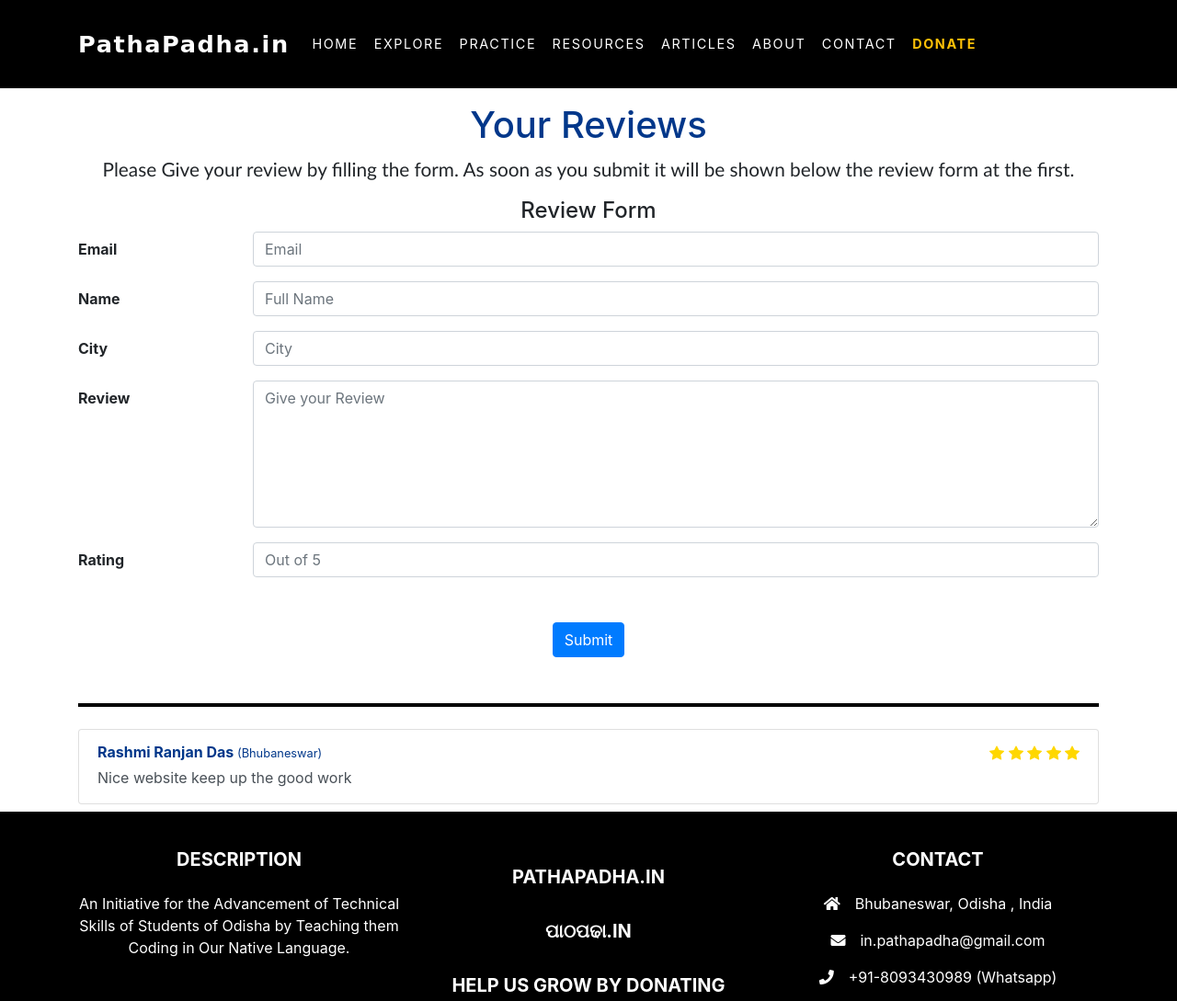
After one commit to rashmi-ranjan-das/education, a Django app: page /review_page/ in a window 1280 px wide. The commit adds this page. Shown: the top 1089 px of the page at 92% size. Run offline with Django 3.2, Linux system fonts and the light colour scheme; data comes from the database, SQL or seed files in the repository; both versions use the stored data as it was after the commit; some libraries are stand-ins or nearby versions.

Commit message:
Client review added

```diff
--- a/main/admin.py
+++ b/main/admin.py
@@ -1,5 +1,5 @@
 from django.contrib import admin
-from .models import Books, Python, Cplusplus, MLAI
+from .models import Books, Python, Cplusplus, MLAI, Reviews
 # Register your models here.
 @admin.register(Books)
 class BooksAdmin(admin.ModelAdmin):
@@ -16,3 +16,7 @@ class CplusplusAdmin(admin.ModelAdmin):
 @admin.register(MLAI)
 class MLAIAdmin(admin.ModelAdmin):
     list_display = ('id', 'name', 'link')
+
+@admin.register(Reviews)
+class ReviewAdmin(admin.ModelAdmin):
+    list_display = ('id', 'name', 'email', 'city', 'review', 'rating')
--- a/main/models.py
+++ b/main/models.py
@@ -16,3 +16,10 @@ class Python(models.Model):
 class MLAI(models.Model):
     name = models.CharField(max_length=50)
     link = models.CharField(max_length=1000)
+
+class Reviews(models.Model):
+    name = models.CharField(max_length=50)
+    email = models.EmailField()
+    city = models.CharField(max_length=30)
+    review = models.CharField(max_length=500)
+    rating = models.CharField(max_length=10)
--- a/main/templates/main/base.html
+++ b/main/templates/main/base.html
@@ -5,13 +5,14 @@
     <meta charset="UTF-8">
     <meta name="viewport" content="width=device-width, initial-scale=1.0">
     <title>Learn Coding In Odia</title>
+    <script type="text/javascript" src="https://ajax.googleapis.com/ajax/libs/jquery/3.3.1/jquery.min.js"></script>
     <link rel="stylesheet" href="https://pro.fontawesome.com/releases/v5.10.0/css/all.css" integrity="sha384-AYmEC3Yw5cVb3ZcuHtOA93w35dYTsvhLPVnYs9eStHfGJvOvKxVfELGroGkvsg+p" crossorigin="anonymous"/>
     <link rel="stylesheet" href="https://stackpath.bootstrapcdn.com/bootstrap/4.4.1/css/bootstrap.min.css" integrity="sha384-Vkoo8x4CGsO3+Hhxv8T/Q5PaXtkKtu6ug5TOeNV6gBiFeWPGFN9MuhOf23Q9Ifjh" crossorigin="anonymous">
     <link rel="stylesheet" href="{% static 'main/css/style.css' %}">
     <style>
         .nav-link{
-            font-size: 1rem;
-            margin: 0.2%;
+            font-size: 0.9rem;
+            margin: 0.1%;
         }
     </style>
     <script>(function(w, d) { w.CollectId = "5f7a12a20f65cb31086fdf11"; var h = d.head || d.getElementsByTagName("head")[0]; var s = d.createElement("script"); s.setAttribute("type", "text/javascript"); s.async=true; s.setAttribute("src", "https://collectcdn.com/launcher.js"); h.appendChild(s); })(window, document);</script>
@@ -104,7 +105,6 @@
         </a>
     </footer>
 </div>
-    <script src="{% static 'main/js/main.js' %}"></script>
     <script src="https://code.jquery.com/jquery-3.4.1.slim.min.js" integrity="sha384-J6qa4849blE2+poT4WnyKhv5vZF5SrPo0iEjwBvKU7imGFAV0wwj1yYfoRSJoZ+n" crossorigin="anonymous"></script>
     <script src="https://cdn.jsdelivr.net/npm/popper.js@1.16.0/dist/umd/popper.min.js" integrity="sha384-Q6E9RHvbIyZFJoft+2mJbHaEWldlvI9IOYy5n3zV9zzTtmI3UksdQRVvoxMfooAo" crossorigin="anonymous"></script>
     <script src="https://stackpath.bootstrapcdn.com/bootstrap/4.4.1/js/bootstrap.min.js" integrity="sha384-wfSDF2E50Y2D1uUdj0O3uMBJnjuUD4Ih7YwaYd1iqfktj0Uod8GCExl3Og8ifwB6" crossorigin="anonymous"></script>
--- a/main/templates/main/resources.html
+++ b/main/templates/main/resources.html
@@ -6,8 +6,8 @@
 <div class="container mt-3 section2" style="text-align: center">
     <h1 style="color:  #00378a;">Resources</h1>
 </div>
-<div class="container mt-3 mb-2">
-    <div class="container mt-3">
+<div class="container mt-1">
+    <div class="container">
         <br>
         <ul class="nav nav-tabs reset-nav">
           <li class="nav-item">
--- /dev/null
+++ b/main/templates/main/reviews.html
@@ -0,0 +1,103 @@
+{% extends 'main/base.html' %}
+{% load static %}
+
+{% block content %}
+<div class="container mt-3 mb-3 section2" style="text-align: center">
+    <h1 style="color:  #00378a;">Your Reviews</h1>
+    <p class="article-content">Please Give your review by filling the form. As soon as you submit it will be shown below the review form at the first.</p>
+</div>
+<div class="container">
+        <div>
+            <h4 class="text-center">Review Form</h4>
+            <form method="post" action="review">
+                {% csrf_token %}
+                <div class="form-group row">
+                    <label for="email" class="col-sm-2 col-form-label"><b>Email</b></label>
+                    <div class="col-sm-10">
+                      <input type="email" name="email" class="form-control" id="email" placeholder="Email" required>
+                    </div>
+                  </div>
+                  <div class="form-group row">
+                    <label for="name" class="col-sm-2 col-form-label"><b>Name</b></label>
+                    <div class="col-sm-10">
+                      <input type="text" class="form-control" id="name" name="name" placeholder="Full Name" required>
+                    </div>
+                  </div>
+                  <div class="form-group row">
+                    <label for="city" class="col-sm-2 col-form-label"><b>City</b></label>
+                    <div class="col-sm-10">
+                      <input type="text" class="form-control" id="city" name="city" placeholder="City" required>
+                    </div>
+                  </div>
+                  <div class="form-group row">
+                    <label for="review" class="col-sm-2 col-form-label"><b>Review</b></label>
+                    <div class="col-sm-10">
+                        <textarea name="review" id="review" class="form-control" placeholder="Give your Review" style="height: 10rem;" required></textarea>
+                    </div>
+                  </div>
+                  <div class="form-group row">
+                    <label for="review" class="col-sm-2 col-form-label"><b>Rating</b></label>
+                    <div class="col-sm-10">
+                        <input type="number" name="rating" id="review" class="form-control" placeholder="Out of 5" required>
+                    </div>
+                  </div>
+                    <div class="text-center">
+                      <button type="submit" class="btn btn-primary">Submit</button>
+                    </div>
+
+            </form>
+        </div>
+        <hr style="height:3px;border-width:1;color:black;background-color:black">
+        <div>
+            <div class="list-group">
+                {% for review in reviews %}
+                <div href="#" class="list-group-item list-group-item-action mt-2 mb-2">
+                  <div class="d-flex w-100 justify-content-between">
+                    <b class="mb-1" style="color: #00378a;">{{review.name}} <small>({{review.city}})</small></b>
+                    <span>
+                        {% if review.rating == '5' %}
+                            {% for i in 'abcde' %}
+                            <svg style="color: 	#FFD700;" width="1em" height="1em" viewBox="0 0 16 16" class="bi bi-star-fill" fill="currentColor" xmlns="http://www.w3.org/2000/svg">
+                                <path d="M3.612 15.443c-.386.198-.824-.149-.746-.592l.83-4.73L.173 6.765c-.329-.314-.158-.888.283-.95l4.898-.696L7.538.792c.197-.39.73-.39.927 0l2.184 4.327 4.898.696c.441.062.612.636.283.95l-3.523 3.356.83 4.73c.078.443-.36.79-.746.592L8 13.187l-4.389 2.256z"/>
+                            </svg>
+                            {% endfor %}
+                        {% endif %}
+                        {% if review.rating == '4' %}
+                            {% for i in 'abcd' %}
+                            <svg style="color: 	#FFD700;" width="1em" height="1em" viewBox="0 0 16 16" class="bi bi-star-fill" fill="currentColor" xmlns="http://www.w3.org/2000/svg">
+                                <path d="M3.612 15.443c-.386.198-.824-.149-.746-.592l.83-4.73L.173 6.765c-.329-.314-.158-.888.283-.95l4.898-.696L7.538.792c.197-.39.73-.39.927 0l2.184 4.327 4.898.696c.441.062.612.636.283.95l-3.523 3.356.83 4.73c.078.443-.36.79-.746.592L8 13.187l-4.389 2.256z"/>
+                            </svg>
+                            {% endfor %}
+                        {% endif %}
+                        {% if review.rating == '3' %}
+                            {% for i in 'abc' %}
+                            <svg style="color: 	#FFD700;" width="1em" height="1em" viewBox="0 0 16 16" class="bi bi-star-fill" fill="currentColor" xmlns="http://www.w3.org/2000/svg">
+                                <path d="M3.612 15.443c-.386.198-.824-.149-.746-.592l.83-4.73L.173 6.765c-.329-.314-.158-.888.283-.95l4.898-.696L7.538.792c.197-.39.73-.39.927 0l2.184 4.327 4.898.696c.441.062.612.636.283.95l-3.523 3.356.83 4.73c.078.443-.36.79-.746.592L8 13.187l-4.389 2.256z"/>
+                            </svg>
+                            {% endfor %}
+                        {% endif %}
+                        {% if review.rating == '2' %}
+                            {% for i in 'ab' %}
+                            <svg style="color: 	#FFD700;" width="1em" height="1em" viewBox="0 0 16 16" class="bi bi-star-fill" fill="currentColor" xmlns="http://www.w3.org/2000/svg">
+                                <path d="M3.612 15.443c-.386.198-.824-.149-.746-.592l.83-4.73L.173 6.765c-.329-.314-.158-.888.283-.95l4.898-.696L7.538.792c.197-.39.73-.39.927 0l2.184 4.327 4.898.696c.441.062.612.636.283.95l-3.523 3.356.83 4.73c.078.443-.36.79-.746.592L8 13.187l-4.389 2.256z"/>
+                            </svg>
+                            {% endfor %}
+                        {% endif %}
+                        {% if review.rating == '1' %}
+                            {% for i in 'a' %}
+                            <svg style="color: 	#FFD700;" width="1em" height="1em" viewBox="0 0 16 16" class="bi bi-star-fill" fill="currentColor" xmlns="http://www.w3.org/2000/svg">
+                                <path d="M3.612 15.443c-.386.198-.824-.149-.746-.592l.83-4.73L.173 6.765c-.329-.314-.158-.888.283-.95l4.898-.696L7.538.792c.197-.39.73-.39.927 0l2.184 4.327 4.898.696c.441.062.612.636.283.95l-3.523 3.356.83 4.73c.078.443-.36.79-.746.592L8 13.187l-4.389 2.256z"/>
+                            </svg>
+                            {% endfor %}
+                        {% endif %}
+                    </span>
+                  </div>
+                  <p class="mb-1">{{review.review}}</small>
+                </div>
+                {% endfor %}
+              </div>
+            </div>
+        </div>
+
+</div>
+{% endblock %}
--- a/main/views.py
+++ b/main/views.py
@@ -1,5 +1,5 @@
 from django.shortcuts import render, redirect
-from .models import Books, Python, Cplusplus, MLAI
+from .models import Books, Python, Cplusplus, MLAI, Reviews
 from django.core.mail import send_mail
 import random
 from django.contrib import messages
@@ -103,3 +103,19 @@ def exam(request):
 
 def donation(request):
     return render(request, 'main/donation.html')
+
+def review_page(request):
+    reviews = Reviews.objects.order_by('-id')
+    return render(request, 'main/reviews.html', {'reviews':reviews})
+
+def review(request):
+    if request.method == 'POST':
+        name = request.POST['name']
+        email = request.POST['email']
+        city = request.POST['city']
+        review = request.POST['review']
+        rating = request.POST['rating']
+        r = Reviews(name=name, email=email,city=city, review=review, rating=rating)
+        r.save()
+        user_reviews = Reviews.objects.order_by('-id')
+        return redirect('review_page')
--- a/odia/urls.py
+++ b/odia/urls.py
@@ -42,4 +42,6 @@ urlpatterns = [
     path('contact/mail', views.mail, name="mail"),
     path('exam/', views.exam, name="exam"),
     path('donation/', views.donation, name="donation"),
+    path('review_page/', views.review_page, name="review_page"),
+    path('review_page/review', views.review, name="user_review"),
 ]
```
Also changed, not shown: main/static/main/css/style.css (+9 -1 lines), main/templates/main/about.html (+6 -6 lines), main/templates/main/home.html (+5 -2 lines), db.sqlite3, main/migrations/0004_reviews.py (added), main/migrations/0005_auto_20201008_1336.py (added).
